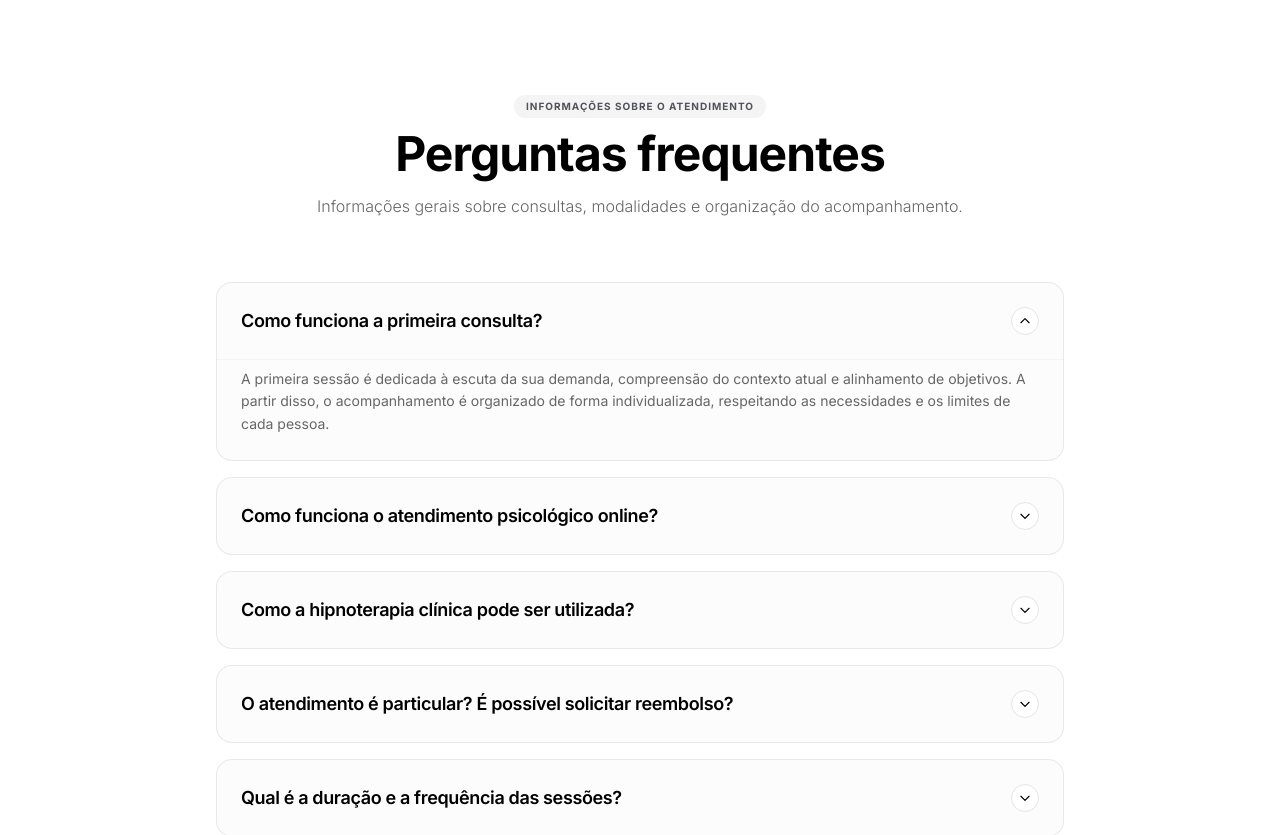
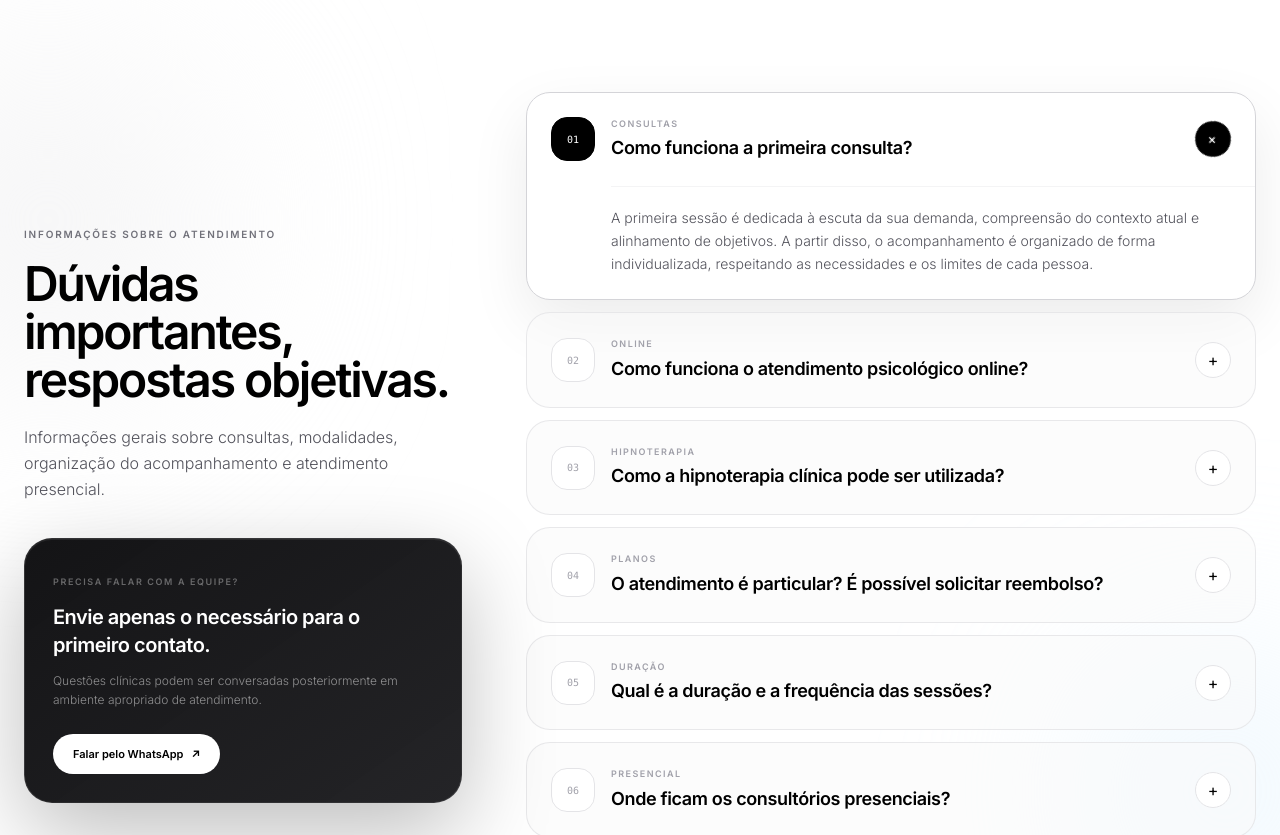
Before and after one commit to RennanLucas/cristiano-avila-site, a Next.js app: page / in a window 1280 px wide. Shown: the part 8880-9715 px from the top of the page. Built offline with nearby package versions, Linux system fonts and the light colour scheme.

Commit message:
design: rebuild faq as premium editorial accordion

```diff
--- a/src/components/FaqSection.tsx
+++ b/src/components/FaqSection.tsx
@@ -48,57 +48,99 @@ export default function FaqSection() {
   const [openIndex, setOpenIndex] = useState<number | null>(0);
 
   return (
-    <section id="faq" className="py-24 lg:py-32 bg-white relative">
-      <div className="max-w-4xl mx-auto px-6">
-        <div className="text-center max-w-2xl mx-auto mb-16">
-          <span className="inline-block px-3 py-1 rounded-full bg-zinc-100 text-[10px] font-bold tracking-widest text-zinc-600 uppercase mb-3">
-            Informações sobre o atendimento
-          </span>
-          <h2 className="text-3xl md:text-5xl font-bold tracking-tight text-black mb-4">Perguntas frequentes</h2>
-          <p className="text-textMuted text-base font-light">
-            Informações gerais sobre consultas, modalidades e organização do acompanhamento.
+    <section id="faq" className="relative overflow-hidden bg-white py-24 lg:py-32">
+      <div className="pointer-events-none absolute -left-28 top-24 h-80 w-80 rounded-full bg-zinc-100 blur-[110px]" />
+      <div className="aurora-orb absolute -right-24 bottom-10 h-72 w-72 rounded-full bg-sky-100/50 blur-[100px]" />
+
+      <div className="relative z-10 mx-auto max-w-7xl px-6">
+        <div className="grid gap-12 lg:grid-cols-[0.75fr_1.25fr] lg:gap-16">
+          <motion.div
+            initial={{ opacity: 0, x: -24 }}
+            whileInView={{ opacity: 1, x: 0 }}
+            viewport={{ once: true, margin: "-80px" }}
+            transition={{ duration: 0.65, ease: [0.16, 1, 0.3, 1] }}
+            className="lg:sticky lg:top-32 lg:self-start"
+          >
+            <span className="editorial-label">Informações sobre o atendimento</span>
+            <h2 className="mt-4 max-w-md text-3xl font-semibold leading-[1.05] tracking-[-0.045em] text-black sm:text-4xl lg:text-5xl">
+              Dúvidas importantes, respostas objetivas.
+            </h2>
+            <p className="mt-5 max-w-md text-base font-light leading-relaxed text-zinc-600">
+              Informações gerais sobre consultas, modalidades, organização do acompanhamento e atendimento presencial.
             </p>
+
+            <div className="mt-9 overflow-hidden rounded-[28px] premium-dark p-6 text-white sm:p-7">
+              <div className="pointer-events-none absolute" />
+              <span className="text-[9px] font-semibold uppercase tracking-[0.18em] text-white/35">Precisa falar com a equipe?</span>
+              <h3 className="mt-3 text-xl font-semibold tracking-[-0.025em]">Envie apenas o necessário para o primeiro contato.</h3>
+              <p className="mt-3 text-xs font-light leading-relaxed text-white/50">
+                Questões clínicas podem ser conversadas posteriormente em ambiente apropriado de atendimento.
+              </p>
+              <a
+                href={buildWhatsAppLink("Olá! Tenho uma dúvida sobre o atendimento e gostaria de mais informações.")}
+                target="_blank"
+                rel="noopener noreferrer"
+                className="mt-6 inline-flex items-center gap-2 rounded-full bg-white px-5 py-3 text-[11px] font-semibold text-black transition-all duration-300 hover:-translate-y-0.5 hover:shadow-lg"
+              >
+                Falar pelo WhatsApp <span aria-hidden="true">↗</span>
+              </a>
             </div>
+          </motion.div>
 
-        <div className="space-y-4">
+          <div className="space-y-3">
             {FAQ_ITEMS.map((item, idx) => {
               const isOpen = openIndex === idx;
               return (
-              <div key={item.question} className="rounded-2xl border border-zinc-200/80 bg-zinc-50/50 overflow-hidden transition-all duration-200 hover:border-zinc-300">
+                <motion.article
+                  key={item.question}
+                  initial={{ opacity: 0, y: 18 }}
+                  whileInView={{ opacity: 1, y: 0 }}
+                  viewport={{ once: true, margin: "-50px" }}
+                  transition={{ duration: 0.48, delay: idx * 0.045, ease: [0.16, 1, 0.3, 1] }}
+                  className={`group overflow-hidden rounded-[24px] border transition-all duration-500 ${
+                    isOpen
+                      ? "border-zinc-300 bg-white shadow-[0_22px_60px_rgba(0,0,0,0.08)]"
+                      : "border-zinc-200/80 bg-zinc-50/55 hover:border-zinc-300 hover:bg-white"
+                  }`}
+                >
                   <button
                     type="button"
                     onClick={() => setOpenIndex(isOpen ? null : idx)}
-                  className="w-full p-6 text-left flex items-center justify-between gap-4"
+                    className="flex w-full items-center gap-4 p-5 text-left sm:p-6"
                     aria-expanded={isOpen}
                   >
-                  <span className="text-base sm:text-lg font-semibold text-black tracking-tight">{item.question}</span>
-                  <span className={`w-7 h-7 rounded-full bg-white border border-zinc-200 flex items-center justify-center shrink-0 text-black transition-transform duration-200 ${isOpen ? "rotate-180" : ""}`} aria-hidden="true">
-                    <svg className="w-3.5 h-3.5" fill="none" viewBox="0 0 24 24" stroke="currentColor">
-                      <path strokeLinecap="round" strokeLinejoin="round" strokeWidth={2} d="M19 9l-7 7-7-7" />
-                    </svg>
+                    <span className={`flex h-11 w-11 shrink-0 items-center justify-center rounded-2xl border font-mono text-[10px] transition-all duration-400 ${isOpen ? "border-black bg-black text-white" : "border-zinc-200 bg-white text-zinc-400 group-hover:text-black"}`}>
+                      {String(idx + 1).padStart(2, "0")}
+                    </span>
+
+                    <span className="min-w-0 flex-1">
+                      <span className="mb-1 block text-[9px] font-semibold uppercase tracking-[0.16em] text-zinc-400">{item.category}</span>
+                      <span className="block text-base font-semibold tracking-[-0.02em] text-black sm:text-lg">{item.question}</span>
+                    </span>
+
+                    <span className={`flex h-9 w-9 shrink-0 items-center justify-center rounded-full border transition-all duration-300 ${isOpen ? "rotate-45 border-black bg-black text-white" : "border-zinc-200 bg-white text-black"}`} aria-hidden="true">
+                      +
                     </span>
                   </button>
 
                   <AnimatePresence initial={false}>
                     {isOpen && (
-                    <motion.div initial={{ height: 0, opacity: 0 }} animate={{ height: "auto", opacity: 1 }} exit={{ height: 0, opacity: 0 }} transition={{ duration: 0.25, ease: "easeInOut" }}>
-                      <div className="px-6 pb-6 pt-2 text-sm text-textMuted leading-relaxed border-t border-zinc-100">{item.answer}</div>
+                      <motion.div
+                        initial={{ height: 0, opacity: 0 }}
+                        animate={{ height: "auto", opacity: 1 }}
+                        exit={{ height: 0, opacity: 0 }}
+                        transition={{ duration: 0.34, ease: [0.16, 1, 0.3, 1] }}
+                      >
+                        <div className="ml-[76px] border-t border-zinc-100 px-0 pb-6 pr-6 pt-5 text-sm font-light leading-relaxed text-zinc-600 sm:ml-[84px] sm:pr-8">
+                          {item.answer}
+                        </div>
                       </motion.div>
                     )}
                   </AnimatePresence>
-              </div>
+                </motion.article>
               );
             })}
           </div>
-
-        <div className="mt-14 p-6 sm:p-8 rounded-3xl bg-zinc-50 border border-zinc-200/80 flex flex-col sm:flex-row items-center justify-between gap-6 text-center sm:text-left">
-          <div>
-            <h4 className="text-base font-bold text-black mb-1">Ficou com alguma dúvida?</h4>
-            <p className="text-xs text-textMuted font-light">Envie apenas as informações necessárias para agendamento ou esclarecimentos iniciais.</p>
-          </div>
-          <a href={buildWhatsAppLink("Olá! Tenho uma dúvida sobre o atendimento e gostaria de mais informações.")} target="_blank" rel="noopener noreferrer" className="btn-primary py-2.5 px-6 text-xs shrink-0">
-            Falar pelo WhatsApp
-          </a>
         </div>
       </div>
     </section>
```
Lines whose indentation alone changed are shown as unchanged.
